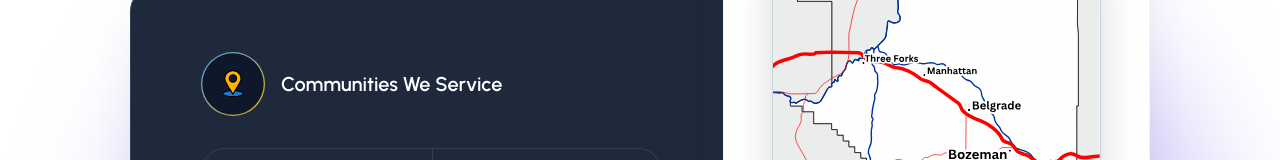
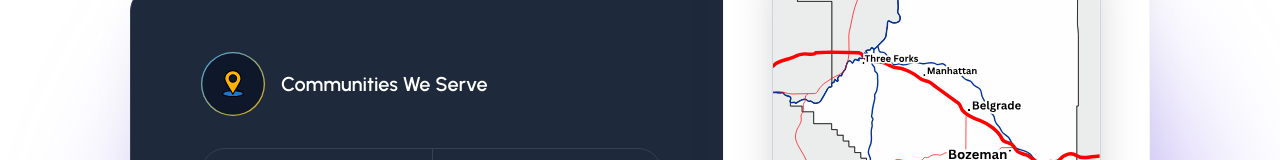
Before and after one commit to ben-v/haus, a React (Vite) app: page /service-area in a window 1280 px wide. Shown: the part 534-694 px from the top of the page. Built offline with nearby package versions, Linux system fonts and the light colour scheme.

Commit message:
Updated copy

```diff
--- a/src/components/cards/OrganizationCard.tsx
+++ b/src/components/cards/OrganizationCard.tsx
@@ -14,7 +14,7 @@ const OrganizationCard = () => {
             </div>
           </div>
           <div>
-            <h3 className="text-xl font-semibold text-white dark:text-gray-800">Communities We Service</h3>
+            <h3 className="text-xl font-semibold text-white dark:text-gray-800">Communities We Serve</h3>
           </div>
         </div>
 
```
